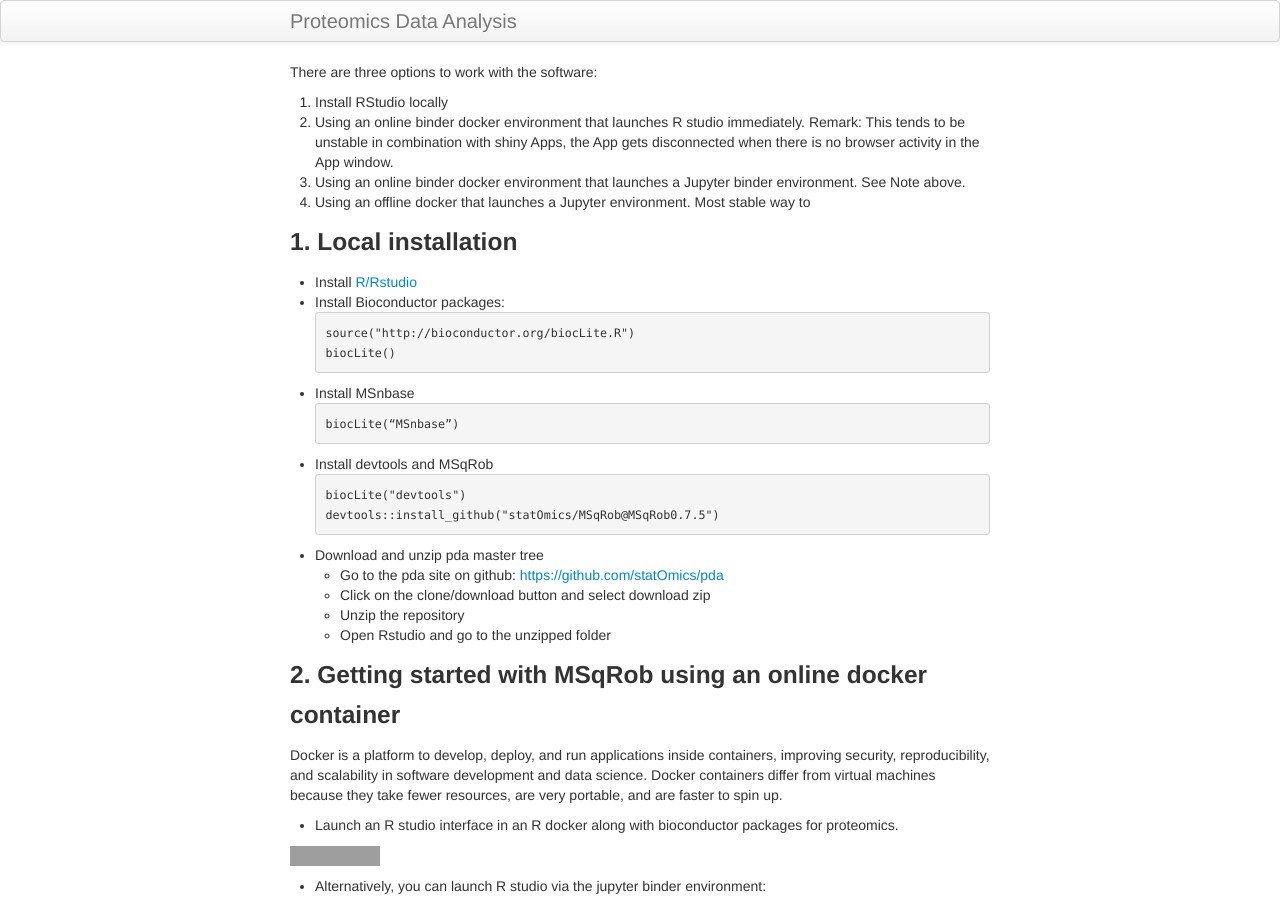
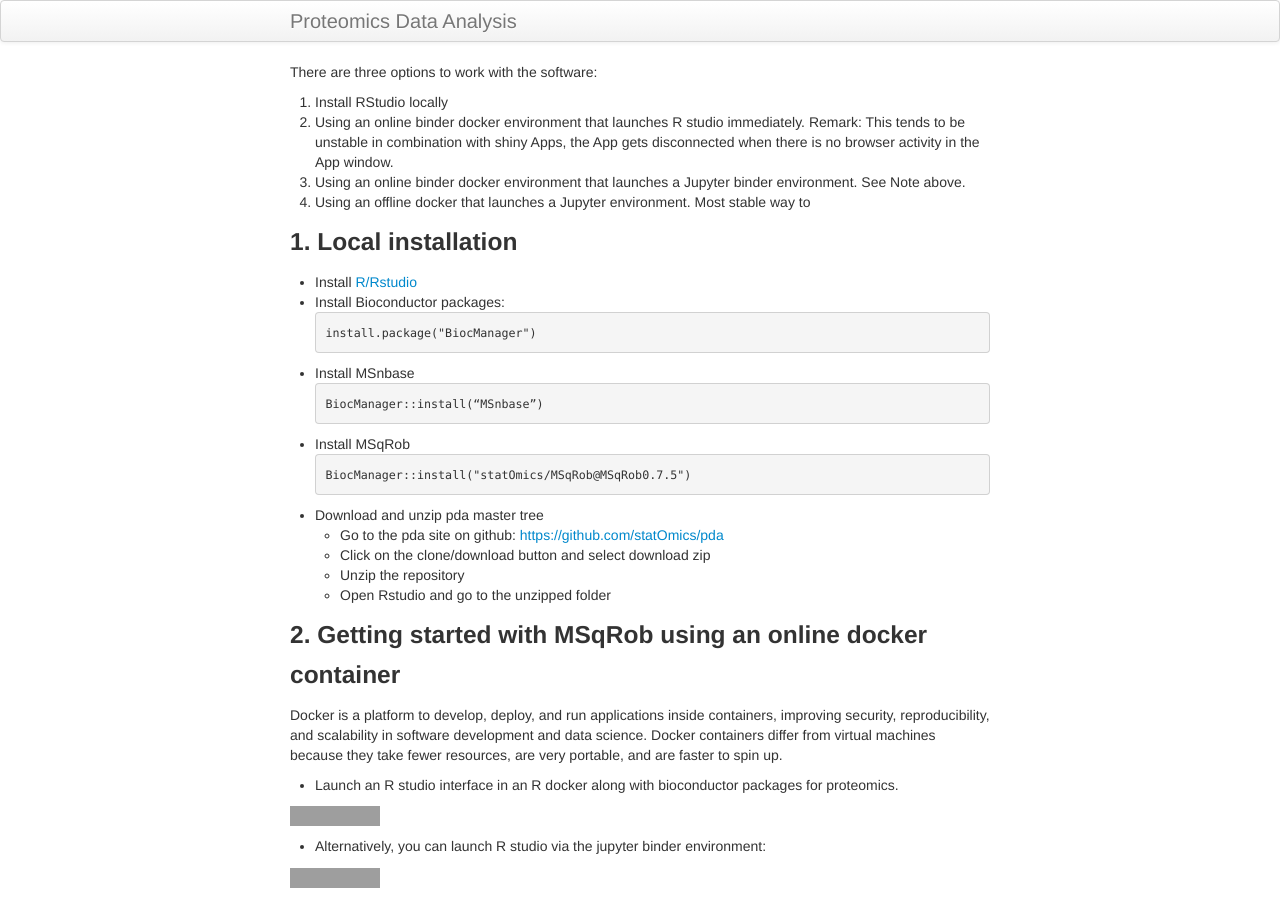
Before and after one commit to statOmics/pda19-20, a Jekyll site: the page built from pages/software4stats.md, in a window 1280 px wide and 900 px high. Built offline with Jekyll 4.4.1, drawn with Linux system fonts in a browser that asks for light colours; grey boxes are pictures that could not be loaded.

Commit message:
replace biocLite with BiocManager::install

````diff
--- a/pages/software4stats.md
+++ b/pages/software4stats.md
@@ -15,17 +15,15 @@
 - Install [R/Rstudio](https://www.rstudio.com/products/rstudio)
 - Install Bioconductor packages:
 ``` yaml
-source("http://bioconductor.org/biocLite.R")
-biocLite()
+install.package("BiocManager")
 ```
 - Install MSnbase
 ``` yaml
-biocLite(“MSnbase”)
+BiocManager::install(“MSnbase”)
 ```
-- Install devtools and MSqRob
+- Install MSqRob
 ``` yaml
-biocLite("devtools")
-devtools::install_github("statOmics/MSqRob@MSqRob0.7.5")
+BiocManager::install("statOmics/MSqRob@MSqRob0.7.5")
 ```
 
 - Download and unzip pda master tree
````
